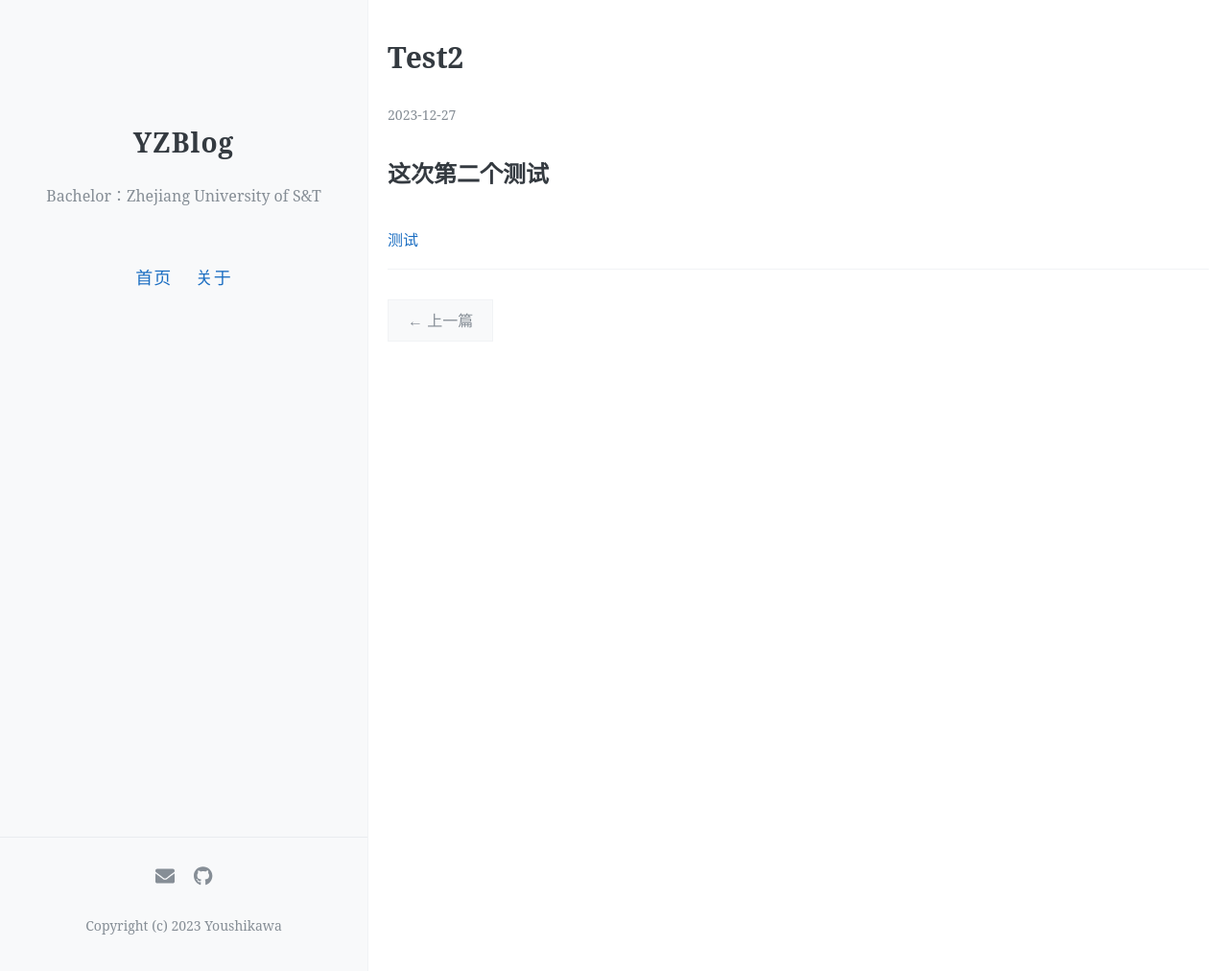
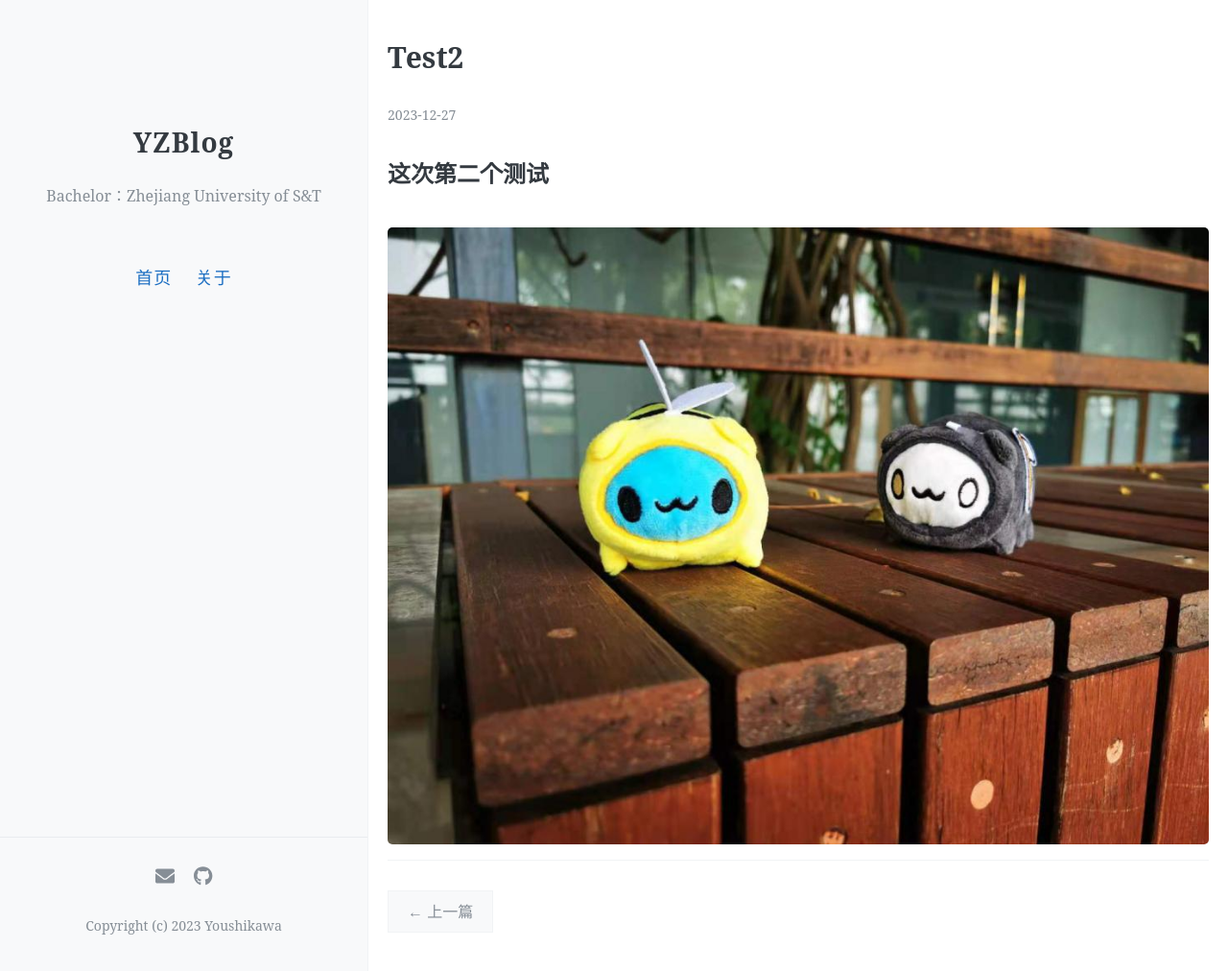
Before and after one commit to Youshikawa/YZ-sBlog, a Jekyll site: the page built from _posts/2023-12-27-test2.md, in a window 1280 px wide and 1012 px high. Shown: the whole window at 96% size. Built offline with Jekyll 4.4.1, drawn with Linux system fonts in a browser that asks for light colours; our own code applies the rules of GitHub Pages for plain Markdown files; comment, search, counter and statistics services are not loaded.

Commit message:
version15

```diff
--- a/_posts/2023-12-27-test2.md
+++ b/_posts/2023-12-27-test2.md
@@ -2,4 +2,4 @@
 
 ![](YZ-sBlog/images/2300840c60eed6c6.jpg)
 
-[测试](../images/2300840c60eed6c6.jpg)
+![测试](../images/2300840c60eed6c6.jpg)
```
